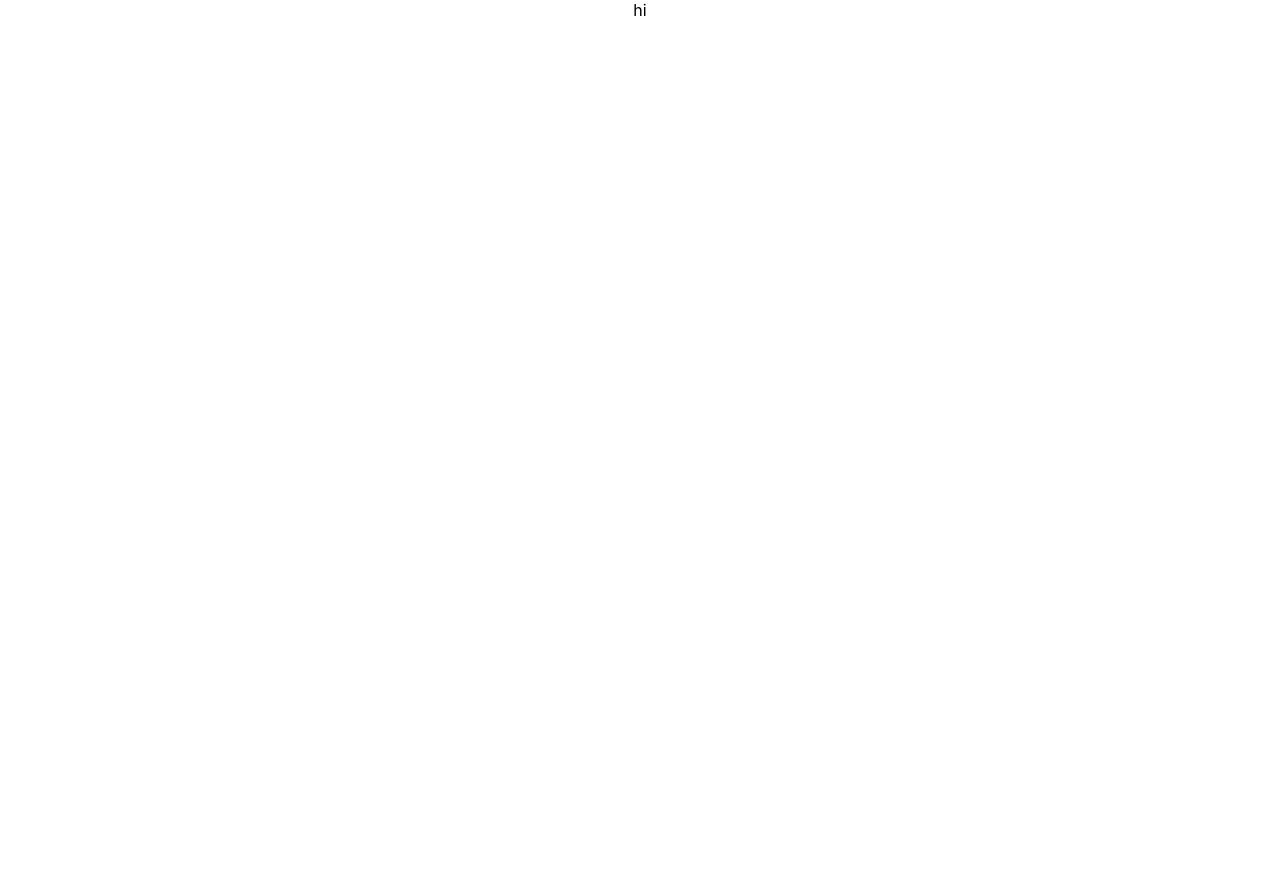
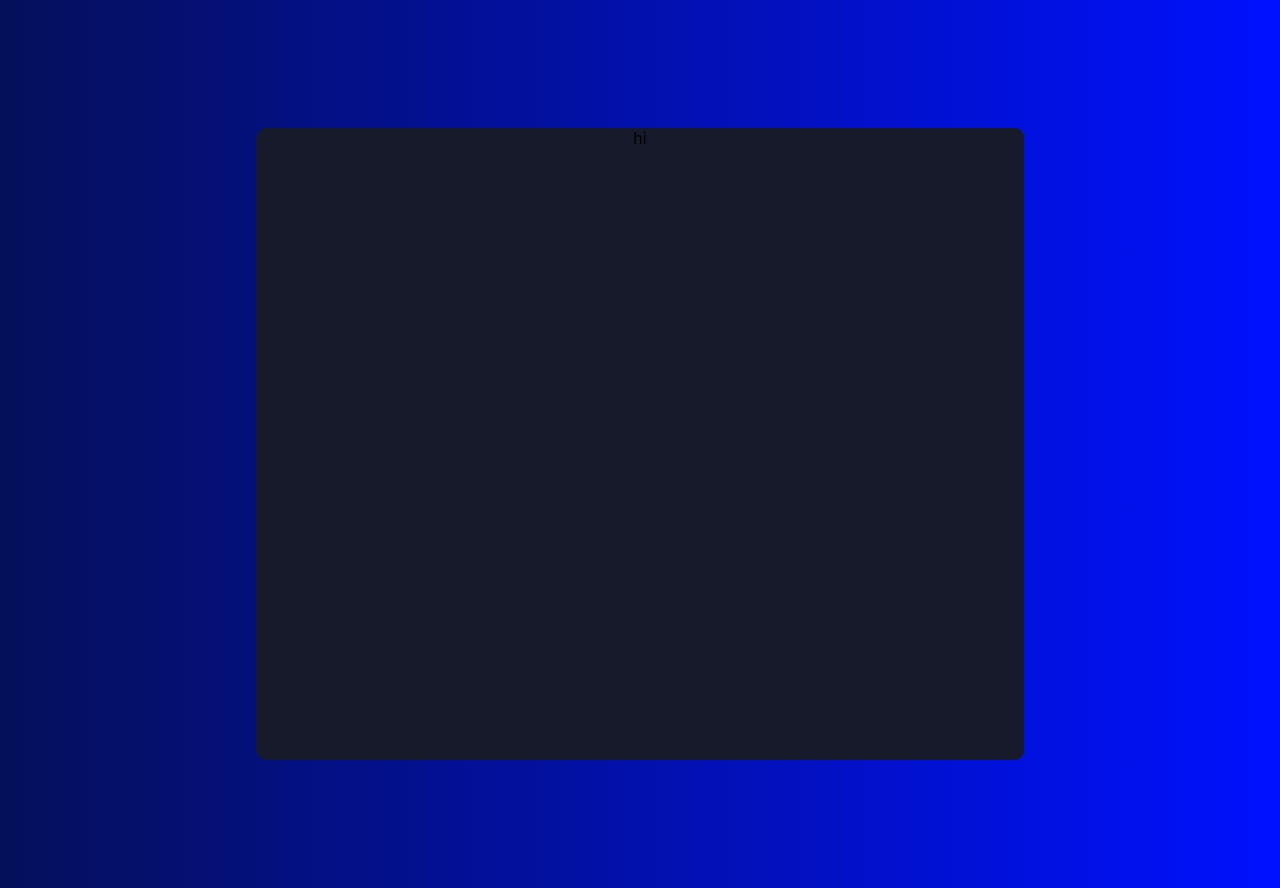
Before and after one commit to JubzCodes/Do-it, a React (Create React App) app: page / in a window 1280 px wide. Before the commit the page ends 800 px from the top, so only its background shows below. Built offline with nearby package versions, Linux system fonts and the light colour scheme.

Commit message:
css for do-it box and background

```diff
--- a/package.json
+++ b/package.json
@@ -3,6 +3,9 @@
   "version": "0.1.0",
   "private": true,
   "dependencies": {
+    "@fortawesome/free-regular-svg-icons": "^6.1.2",
+    "@fortawesome/free-solid-svg-icons": "^6.1.2",
+    "@fortawesome/react-fontawesome": "^0.2.0",
     "@testing-library/jest-dom": "^5.16.4",
     "@testing-library/react": "^13.3.0",
     "@testing-library/user-event": "^13.5.0",
--- a/src/App.css
+++ b/src/App.css
@@ -1,3 +1,33 @@
-.App {
+
+#root {
+  padding-left: 20%;
+  padding-right: 20%;
+}
+
+@media (max-width: 425px) {
+  #root {
+    padding-left: 10%;
+    padding-right: 10%;
+  }
+}
+
+body {
+  background: linear-gradient(
+    90deg,
+    rgb(5, 16, 90) 0%,
+    rgb(0, 17, 255) 100%
+  );
+  position: relative;
+}
+.app {
+  display: flex;
+  flex-direction: column;
+  justify-content: flex-start;
+  width: auto;
+  min-height: 600px;
+  background: #161a2b;
   text-align: center;
+  margin: 128px auto;
+  border-radius: 10px;
+  padding-bottom: 32px;
 }
--- a/src/App.js
+++ b/src/App.js
@@ -2,7 +2,7 @@ import './App.css';
 
 function App() {
   return (
-    <div className="App">
+    <div className="app">
       hi
     </div>
   );
```
Also changed, not shown: 1 other file (tests, documents, lock files or other folders).
